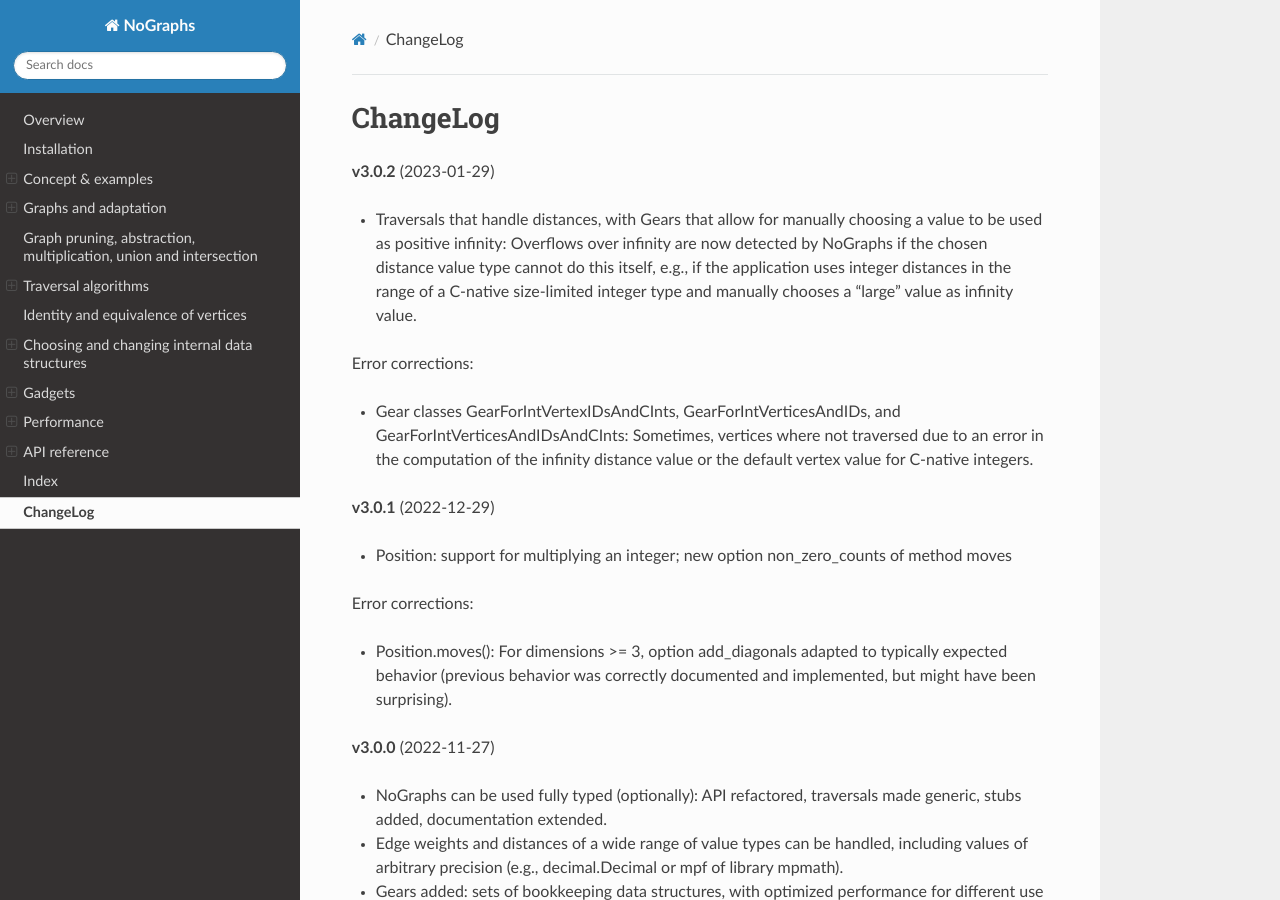
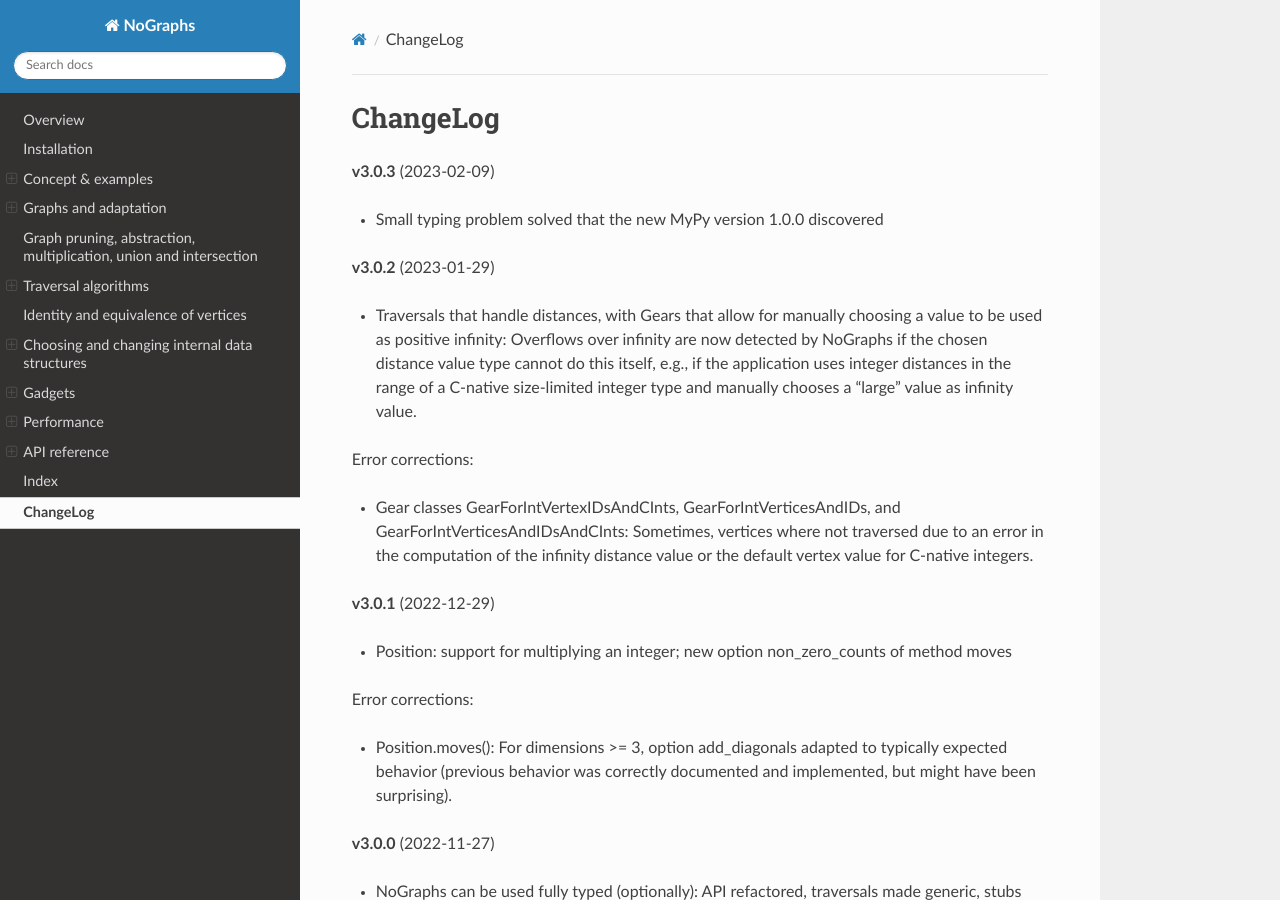
Before and after one commit to HeWeMel/nographs, a Sphinx documentation site: the page built from docs/source/changelog.rst, in a window 1280 px wide and 900 px high. Built offline with Sphinx 7.4.7 and the Read the Docs theme 2.0.0, drawn with Linux system fonts in a browser that asks for light colours.

Commit message:
v3.0.3 documented

```diff
--- a/docs/source/changelog.rst
+++ b/docs/source/changelog.rst
@@ -1,5 +1,9 @@
 ChangeLog
 ---------
+
+**v3.0.3** (2023-02-09)
+
+- Small typing problem solved that the new MyPy version 1.0.0 discovered
 
 **v3.0.2** (2023-01-29)
 
```
